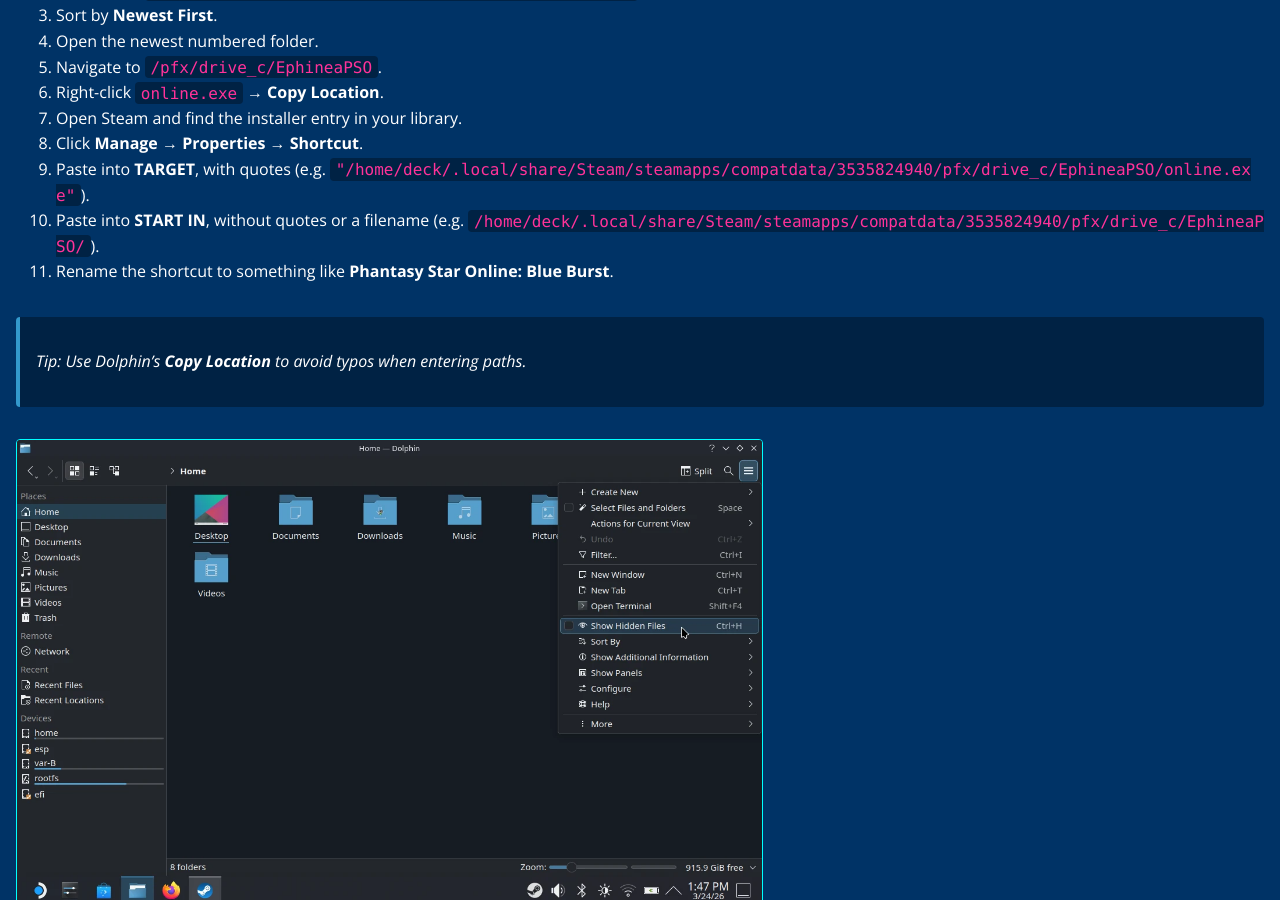
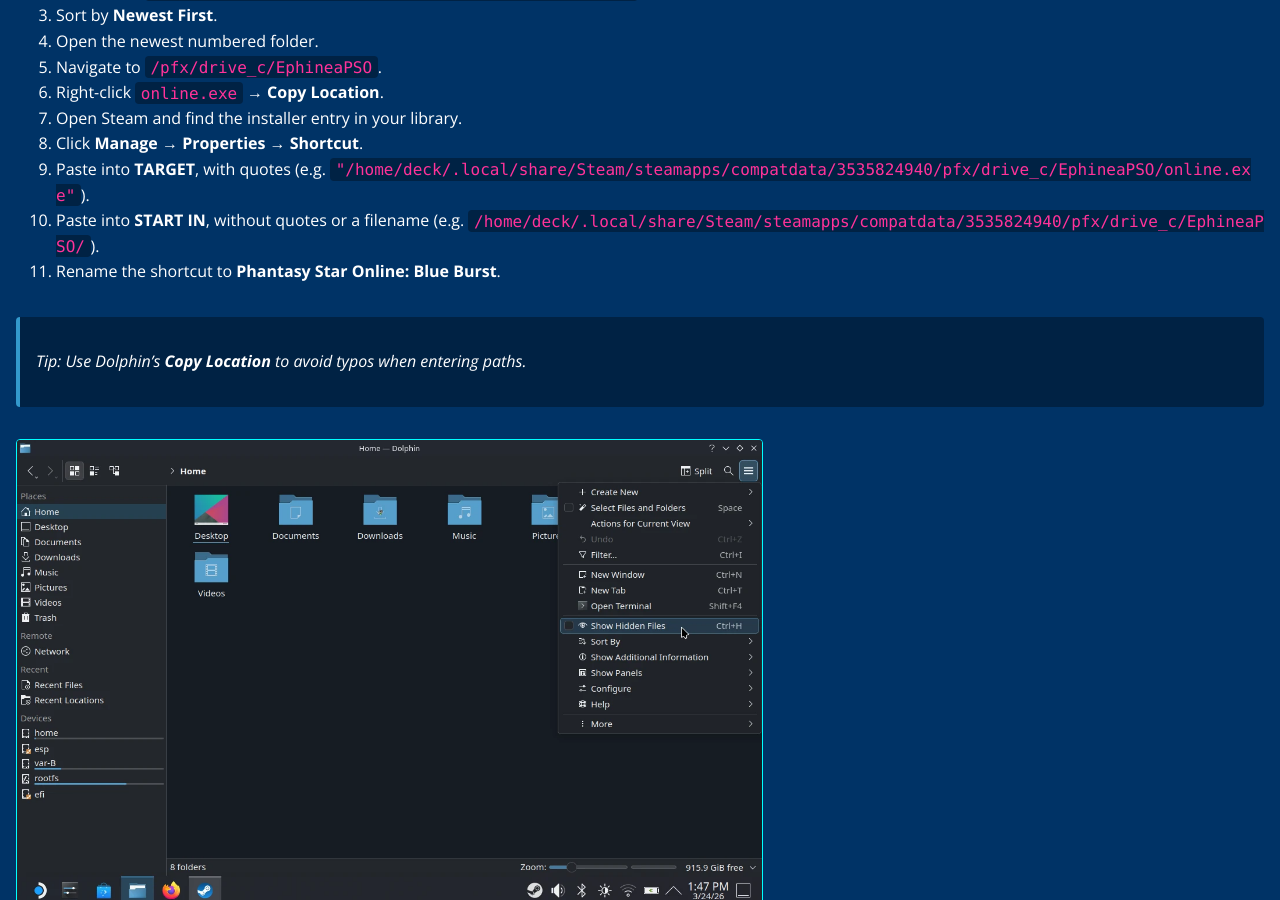
Before and after one commit to teeteeonekay/ragol, a Jekyll site: the page built from docs/_guides/ephinea-steam-deck-setup.md, in a window 1280 px wide and 900 px high, scrolled down 5831 px. Built offline with Jekyll 4.4.1, drawn with Linux system fonts in a browser that asks for light colours.

Commit message:
Update ephinea gamepad and steam deck setup guides: Remove steam shortcut name ambiguity

```diff
--- a/docs/_guides/ephinea-steam-deck-setup.md
+++ b/docs/_guides/ephinea-steam-deck-setup.md
@@ -85,7 +85,7 @@
 8. Click **Manage** → **Properties** → **Shortcut**.
 9. Paste into **TARGET**, with quotes (e.g. `"/home/deck/.local/share/Steam/steamapps/compatdata/3535824940/pfx/drive_c/EphineaPSO/online.exe"`).
 10. Paste into **START IN**, without quotes or a filename (e.g. `/home/deck/.local/share/Steam/steamapps/compatdata/3535824940/pfx/drive_c/EphineaPSO/`).
-11. Rename the shortcut to something like **Phantasy Star Online: Blue Burst**.
+11. Rename the shortcut to **Phantasy Star Online: Blue Burst**.
 
 > Tip: Use Dolphin's **Copy Location** to avoid typos when entering paths.
 
```
Also changed, not shown: docs/_guides/ephinea-gamepad-setup.md (+1 -1 lines).
